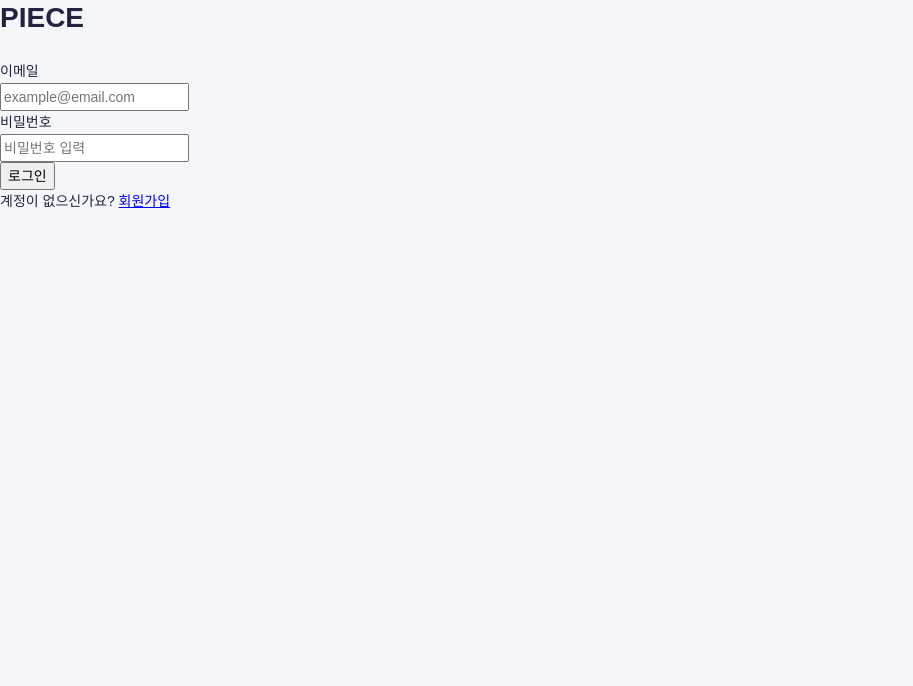
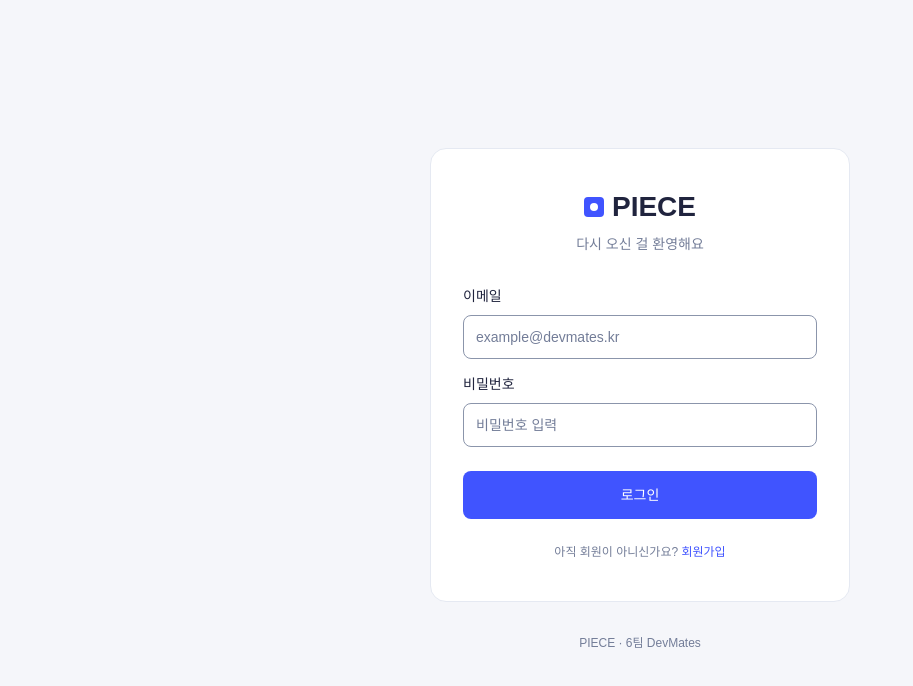
Before and after one commit to jeonghun-dev/PIECE-team-matching, a React (Vite) app in the folder frontend/: page /login in a window 1280 px wide. Shown: the top 686 px of the page, without its empty margins (0-913 px from the left). Built offline with nearby package versions, Linux system fonts and the light colour scheme; no server answers; a web font is replaced by a local one.

Commit message:
feat: LoginPage의 CSS 추가

```diff
--- /dev/null
+++ b/frontend/src/pages/auth/LoginPage.css
@@ -0,0 +1,204 @@
+.login-page {
+  flex: 1;
+  min-height: 100svh;
+  display: flex;
+  flex-direction: column;
+  justify-content: center;
+  align-items: center;
+  padding: var(--space-7) var(--space-5);
+  background-color: var(--color-page);
+  box-sizing: border-box;
+}
+
+.login-card {
+  width: 100%;
+  max-width: 420px;
+  padding: var(--space-7) var(--space-6);
+  background-color: var(--color-surface);
+  border: var(--border-width) solid var(--color-border);
+  border-radius: var(--radius-panel);
+  box-sizing: border-box;
+  text-align: left;
+}
+
+.login-card__header {
+  display: flex;
+  flex-direction: column;
+  align-items: center;
+  gap: var(--space-2);
+  margin-bottom: var(--space-6);
+  text-align: center;
+}
+
+.login-card__brand {
+  display: inline-flex;
+  align-items: center;
+  gap: var(--space-2);
+}
+
+.login-card__logo {
+  width: var(--icon-size-md);
+  height: var(--icon-size-md);
+  border-radius: var(--radius-badge);
+  background-color: var(--color-primary);
+  display: inline-flex;
+  align-items: center;
+  justify-content: center;
+}
+
+.login-card__logo-dot {
+  width: var(--space-2);
+  height: var(--space-2);
+  border-radius: var(--radius-circle);
+  background-color: var(--color-surface);
+}
+
+.login-card__title {
+  margin: 0;
+  font-size: var(--font-size-page-title);
+  font-weight: var(--font-weight-bold);
+  line-height: var(--line-height-title);
+  color: var(--color-text);
+}
+
+.login-card__subtitle {
+  margin: 0;
+  font-size: var(--font-size-body);
+  font-weight: var(--font-weight-regular);
+  line-height: var(--line-height-body);
+  color: var(--color-text-muted);
+}
+
+.login-form {
+  display: flex;
+  flex-direction: column;
+  gap: var(--space-4);
+}
+
+.login-form__field {
+  display: flex;
+  flex-direction: column;
+  gap: var(--space-2);
+}
+
+.login-form__label {
+  font-size: var(--font-size-body);
+  font-weight: var(--font-weight-bold);
+  line-height: var(--line-height-heading);
+  color: var(--color-text);
+}
+
+.login-form__input {
+  width: 100%;
+  min-height: var(--control-height-md);
+  padding: var(--input-padding-y) var(--input-padding-x);
+  background-color: var(--color-surface);
+  border: var(--border-width) solid var(--color-input-border);
+  border-radius: var(--radius-control);
+  font-size: var(--font-size-body);
+  font-weight: var(--font-weight-regular);
+  line-height: var(--line-height-body);
+  color: var(--color-text);
+  box-sizing: border-box;
+  transition: border-color var(--transition-fast);
+}
+
+.login-form__input::placeholder {
+  color: var(--color-text-muted);
+}
+
+.login-form__input:focus {
+  border-color: var(--color-primary);
+  outline: var(--focus-ring-width) solid var(--color-primary-soft);
+  outline-offset: 0;
+}
+
+.login-form__input:focus-visible {
+  border-color: var(--color-primary);
+  outline: var(--focus-ring-width) solid var(--color-primary);
+  outline-offset: var(--focus-ring-offset);
+}
+
+.login-form__input--error {
+  border-color: var(--color-danger);
+}
+
+.login-form__input--error:focus,
+.login-form__input--error:focus-visible {
+  border-color: var(--color-danger);
+  outline-color: var(--color-danger-soft);
+}
+
+.login-form__error {
+  margin: 0;
+  font-size: var(--font-size-caption);
+  font-weight: var(--font-weight-regular);
+  line-height: var(--line-height-caption);
+  color: var(--color-danger);
+}
+
+.login-form__submit {
+  width: 100%;
+  min-height: var(--control-height-lg);
+  padding: 0 var(--button-padding-x-lg);
+  margin-top: var(--space-2);
+  background-color: var(--color-primary);
+  color: var(--color-text-on-solid);
+  border: none;
+  border-radius: var(--radius-control);
+  font-size: var(--font-size-body);
+  font-weight: var(--font-weight-semibold);
+  line-height: var(--line-height-heading);
+  cursor: pointer;
+  transition: background-color var(--transition-fast);
+}
+
+.login-form__submit:hover:not(:disabled) {
+  background-color: var(--color-primary-hover);
+}
+
+.login-form__submit:focus-visible {
+  outline: var(--focus-ring-width) solid var(--color-primary);
+  outline-offset: var(--focus-ring-offset);
+}
+
+.login-form__submit:disabled {
+  background-color: var(--color-disabled-bg);
+  color: var(--color-disabled-text);
+  cursor: not-allowed;
+}
+
+.login-card__footer {
+  margin-top: var(--space-5);
+  text-align: center;
+  font-size: var(--font-size-caption);
+  font-weight: var(--font-weight-regular);
+  line-height: var(--line-height-caption);
+  color: var(--color-text-muted);
+}
+
+.login-card__link {
+  color: var(--color-primary);
+  font-weight: var(--font-weight-bold);
+  text-decoration: none;
+}
+
+.login-card__link:hover {
+  color: var(--color-primary-hover);
+  text-decoration: underline;
+}
+
+.login-card__link:focus-visible {
+  outline: var(--focus-ring-width) solid var(--color-primary);
+  outline-offset: var(--focus-ring-offset);
+  border-radius: var(--radius-badge);
+}
+
+.login-page__copyright {
+  margin-top: var(--space-6);
+  font-size: var(--font-size-caption);
+  font-weight: var(--font-weight-regular);
+  line-height: var(--line-height-caption);
+  color: var(--color-text-muted);
+  text-align: center;
+}
--- a/frontend/src/pages/auth/LoginPage.jsx
+++ b/frontend/src/pages/auth/LoginPage.jsx
@@ -3,13 +3,15 @@ import { useState } from 'react';
 import { useNavigate, useLocation, Link } from 'react-router-dom';
 import { loginApi } from '../../api/auth';
 import { useAuth } from '../../hooks/useAuth';
+import './LoginPage.css';
 
 const EMAIL_REGEX = /^[^\s@]+@[^\s@]+\.[^\s@]+$/;
 
 function LoginPage() {
   const [email, setEmail] = useState('');
   const [password, setPassword] = useState('');
-  const [errorMessage, setErrorMessage] = useState('');
+  const [emailError, setEmailError] = useState('');
+  const [passwordError, setPasswordError] = useState('');
   const [submitting, setSubmitting] = useState(false);
 
   const { login } = useAuth();
@@ -18,27 +20,28 @@ function LoginPage() {
 
   const handleSubmit = async (e) => {
     e.preventDefault();
-    setErrorMessage('');
+    setEmailError('');
+    setPasswordError('');
 
     const trimmedEmail = email.trim();
 
     // 1. 빈 값 검사
     if (!trimmedEmail) {
-      setErrorMessage('이메일을 입력해주세요.');
+      setEmailError('이메일을 입력해주세요.');
       return;
     }
     if (!password.trim()) {
-      setErrorMessage('비밀번호를 입력해주세요.');
+      setPasswordError('비밀번호를 입력해주세요.');
       return;
     }
 
     // 2. 길이 및 형식 검사
     if (trimmedEmail.length > 100 || !EMAIL_REGEX.test(trimmedEmail)) {
-      setErrorMessage('올바른 이메일 형식을 입력해주세요. (최대 100자)');
+      setEmailError('올바른 이메일 형식을 입력해주세요. (최대 100자)');
       return;
     }
     if (password.length < 8) {
-      setErrorMessage('비밀번호는 8자 이상 입력해주세요.');
+      setPasswordError('비밀번호는 8자 이상 입력해주세요.');
       return;
     }
 
@@ -56,55 +59,101 @@ function LoginPage() {
       navigate(from, { replace: true });
     } catch (error) {
       const message =
-        error.response?.data?.message || '로그인 중 오류가 발생했습니다.';
-      setErrorMessage(message);
+        error.response?.data?.message || '이메일 또는 비밀번호가 일치하지 않습니다.';
+      setPasswordError(message);
     } finally {
       setSubmitting(false);
     }
   };
 
   return (
-    <div>
-      <h1>PIECE</h1>
+    <main className="login-page">
+      <section className="login-card" aria-labelledby="login-title">
+        {/* 상단 로고 및 인사말 */}
+        <header className="login-card__header">
+          <div className="login-card__brand">
+            <span className="login-card__logo" aria-hidden="true">
+              <span className="login-card__logo-dot" />
+            </span>
+            <h1 id="login-title" className="login-card__title">
+              PIECE
+            </h1>
+          </div>
+          <p className="login-card__subtitle">다시 오신 걸 환영해요</p>
+        </header>
 
-      <form onSubmit={handleSubmit} noValidate>
-        <div>
-          <label htmlFor="email">이메일</label>
-          <br />
+        {/* 로그인 입력 폼 */}
+        <form className="login-form" onSubmit={handleSubmit} noValidate>
+          <div className="login-form__field">
+            <label htmlFor="email" className="login-form__label">
+              이메일
+            </label>
             <input
               id="email"
               type="email"
+              className={`login-form__input ${
+                emailError ? 'login-form__input--error' : ''
+              }`}
               value={email}
-            onChange={(e) => setEmail(e.target.value)}
-            placeholder="example@email.com"
+              onChange={(e) => {
+                setEmail(e.target.value);
+                if (emailError) setEmailError('');
+              }}
+              placeholder="example@devmates.kr"
+              autoComplete="email"
             />
+            {emailError && (
+              <p className="login-form__error" role="alert">
+                {emailError}
+              </p>
+            )}
           </div>
 
-        <div>
-          <label htmlFor="password">비밀번호</label>
-          <br />
+          <div className="login-form__field">
+            <label htmlFor="password" className="login-form__label">
+              비밀번호
+            </label>
             <input
               id="password"
               type="password"
+              className={`login-form__input ${
+                passwordError ? 'login-form__input--error' : ''
+              }`}
               value={password}
-            onChange={(e) => setPassword(e.target.value)}
+              onChange={(e) => {
+                setPassword(e.target.value);
+                if (passwordError) setPasswordError('');
+              }}
               placeholder="비밀번호 입력"
+              autoComplete="current-password"
             />
+            {passwordError && (
+              <p className="login-form__error" role="alert">
+                {passwordError}
+              </p>
+            )}
           </div>
 
-        {errorMessage && <p role="alert">{errorMessage}</p>}
-
-        <div>
-          <button type="submit" disabled={submitting}>
+          <button
+            type="submit"
+            className="login-form__submit"
+            disabled={submitting}
+          >
             {submitting ? '처리 중…' : '로그인'}
           </button>
-        </div>
         </form>
 
-      <p>
-        계정이 없으신가요? <Link to="/signup">회원가입</Link>
+        {/* 하단 회원가입 안내 */}
+        <p className="login-card__footer">
+          아직 회원이 아니신가요?{' '}
+          <Link to="/signup" className="login-card__link">
+            회원가입
+          </Link>
         </p>
-    </div>
+      </section>
+
+      <footer className="login-page__copyright">PIECE · 6팀 DevMates</footer>
+    </main>
   );
 }
 
```
Lines whose indentation alone changed are shown as unchanged.
